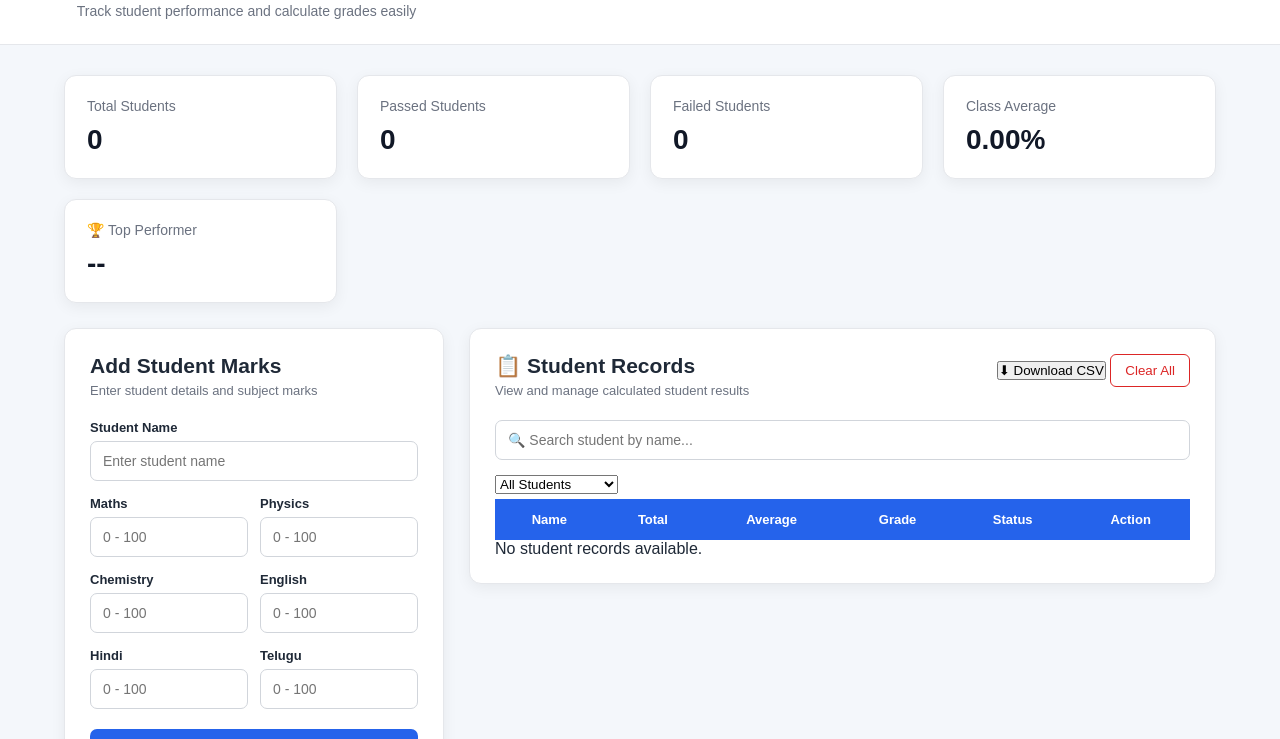
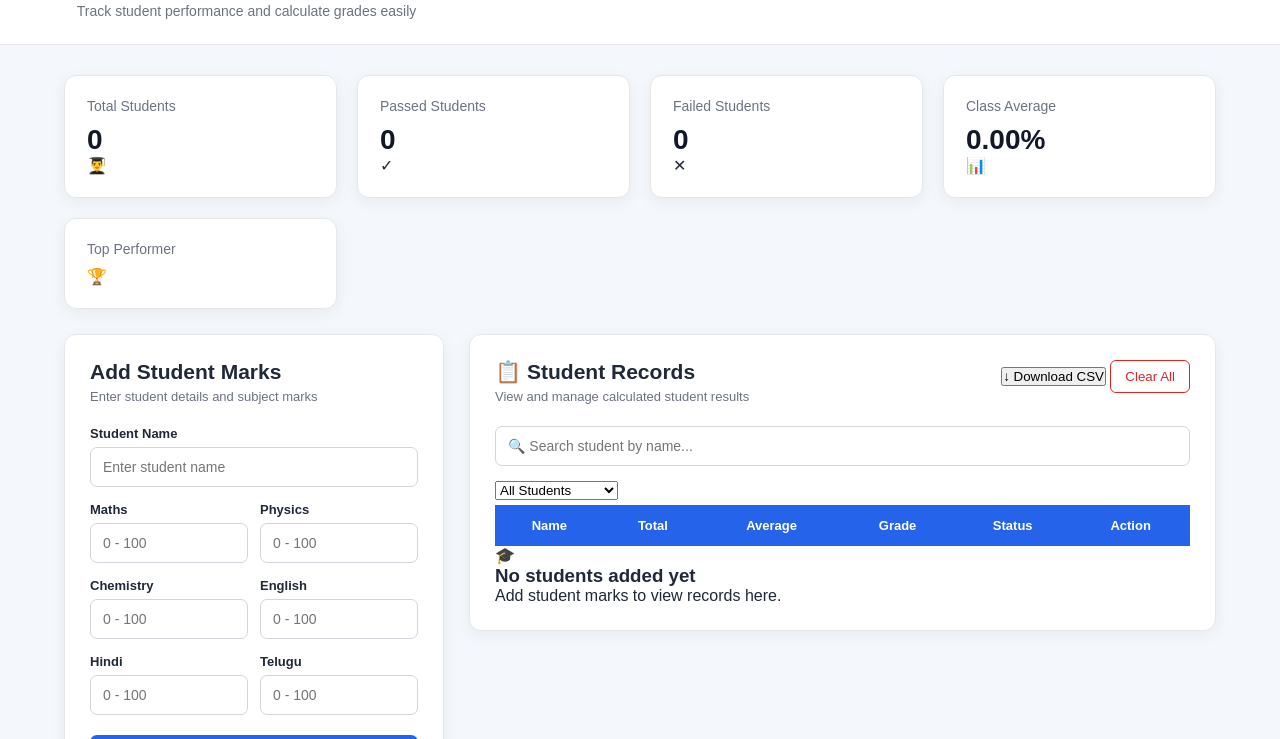
Before and after one commit to prasannadegani/Student-Grade-Tracker, a plain HTML site: page index.html in a window 1280 px wide. Shown: the part 61-800 px from the top of the page. Drawn offline with Linux system fonts and the light colour scheme.

Commit message:
Refactor HTML structure for better organization

```diff
--- a/index.html
+++ b/index.html
@@ -1,149 +1,114 @@
 <!DOCTYPE html>
 <html lang="en">
-
 <head>
     <meta charset="UTF-8">
     <meta name="viewport" content="width=device-width, initial-scale=1.0">
-
     <title>Student Grade Tracker</title>
-
     <link rel="stylesheet" href="style.css">
 </head>
-
 <body>
-
-<!-- HEADER -->
 <header class="header">
-
+    <div class="header-content">
         <div>
             <h1>🎓 Student Grade Tracker</h1>
-
             <p>
                 Track student performance and calculate grades easily
             </p>
         </div>
-
+    </div>
 </header>
-
-
 <main class="main-container">
-
-
-    <!-- DASHBOARD -->
-
     <section class="dashboard">
-
-        <!-- TOTAL STUDENTS -->
-
         <div class="stat-card total-card">
-
+            <div class="stat-top">
+                <div>
                     <p>Total Students</p>
-
                     <h2 id="totalStudents">
                         0
                     </h2>
-
                 </div>
-
-
-        <!-- PASSED STUDENTS -->
-
+                <span class="stat-icon total-icon">
+                    👨‍🎓
+                </span>
+            </div>
+        </div>
         <div class="stat-card passed-card">
-
+            <div class="stat-top">
+                <div>
                     <p>Passed Students</p>
-
                     <h2 id="passedStudents">
                         0
                     </h2>
-
                 </div>
-
-
-        <!-- FAILED STUDENTS -->
-
+                <span class="stat-icon passed-icon">
+                    ✓
+                </span>
+            </div>
+        </div>
         <div class="stat-card failed-card">
-
+            <div class="stat-top">
+                <div>
                     <p>Failed Students</p>
-
                     <h2 id="failedStudents">
                         0
                     </h2>
-
                 </div>
-
-
-        <!-- CLASS AVERAGE -->
-
+                <span class="stat-icon failed-icon">
+                    ✕
+                </span>
+            </div>
+        </div>
         <div class="stat-card average-card">
-
+            <div class="stat-top">
+                <div>
                     <p>Class Average</p>
-
                     <h2 id="classAverage">
                         0.00%
                     </h2>
-
                 </div>
-
-
-        <!-- TOP PERFORMER -->
-
+                <span class="stat-icon average-icon">
+                    📊
+                </span>
+            </div>
+        </div>
         <div class="stat-card topper-card">
-
-            <p>🏆 Top Performer</p>
-
+            <div class="stat-top">
+                <div>
+                    <p>Top Performer</p>
                     <h2 id="topPerformer">
-                --
                     </h2>
-
                 </div>
-
+                <span class="stat-icon topper-icon">
+                    🏆
+                </span>
+            </div>
+        </div>
     </section>
-
-
-    <!-- MAIN CONTENT -->
-
     <section class="content">
-
-
-        <!-- STUDENT FORM -->
-
         <div class="form-card">
-
+            <div class="section-heading">
                 <h2 id="formTitle">
                     Add Student Marks
                 </h2>
-
                 <p class="subtitle">
                     Enter student details and subject marks
                 </p>
-
-
-            <!-- STUDENT NAME -->
-
-            <label>
+            </div>
+            <div class="input-group">
+                <label for="name">
                     Student Name
                 </label>
-
                 <input
                     type="text"
                     id="name"
                     placeholder="Enter student name"
                 >
-
-
-            <!-- SUBJECT MARKS -->
-
+            </div>
             <div class="subjects">
-
-
-                <!-- MATHS -->
-
-                <div>
-
-                    <label>
+                <div class="input-group">
+                    <label for="maths">
                         Maths
                     </label>
-
                     <input
                         type="number"
                         id="maths"
@@ -151,18 +116,11 @@
                         min="0"
                         max="100"
                     >
-
                 </div>
-
-
-                <!-- PHYSICS -->
-
-                <div>
-
-                    <label>
+                <div class="input-group">
+                    <label for="physics">
                         Physics
                     </label>
-
                     <input
                         type="number"
                         id="physics"
@@ -170,18 +128,11 @@
                         min="0"
                         max="100"
                     >
-
                 </div>
-
-
-                <!-- CHEMISTRY -->
-
-                <div>
-
-                    <label>
+                <div class="input-group">
+                    <label for="chemistry">
                         Chemistry
                     </label>
-
                     <input
                         type="number"
                         id="chemistry"
@@ -189,18 +140,11 @@
                         min="0"
                         max="100"
                     >
-
                 </div>
-
-
-                <!-- ENGLISH -->
-
-                <div>
-
-                    <label>
+                <div class="input-group">
+                    <label for="english">
                         English
                     </label>
-
                     <input
                         type="number"
                         id="english"
@@ -208,18 +152,11 @@
                         min="0"
                         max="100"
                     >
-
                 </div>
-
-
-                <!-- HINDI -->
-
-                <div>
-
-                    <label>
+                <div class="input-group">
+                    <label for="hindi">
                         Hindi
                     </label>
-
                     <input
                         type="number"
                         id="hindi"
@@ -227,18 +164,11 @@
                         min="0"
                         max="100"
                     >
-
                 </div>
-
-
-                <!-- TELUGU -->
-
-                <div>
-
-                    <label>
+                <div class="input-group">
+                    <label for="telugu">
                         Telugu
                     </label>
-
                     <input
                         type="number"
                         id="telugu"
@@ -246,103 +176,50 @@
                         min="0"
                         max="100"
                     >
-
                 </div>
-
             </div>
-
-
-            <!-- CALCULATE / UPDATE BUTTON -->
-
             <button
                 id="calculateBtn"
                 class="calculate-btn"
                 onclick="calculateGrade()"
             >
-
-                Calculate Grade
-
             </button>
-
-
-            <!-- RESULT -->
-
             <div
                 id="result"
                 class="result-box"
             >
-
                 <p>
                     No result calculated yet.
                 </p>
-
             </div>
-
         </div>
-
-
-
-        <!-- STUDENT RECORDS -->
-
         <div class="records-card">
-
-
-            <!-- RECORD HEADER -->
-
             <div class="records-header">
-
                 <div>
-
                     <h2>
                         📋 Student Records
                     </h2>
-
                     <p>
                         View and manage calculated student results
                     </p>
-
                 </div>
-
-
-                <!-- RECORD ACTION BUTTONS -->
-
                 <div class="records-actions">
-
-                    <!-- DOWNLOAD CSV -->
-
                     <button
                         class="download-btn"
                         onclick="downloadCSV()"
                     >
-
-                        ⬇ Download CSV
-
+                        ↓ Download CSV
                     </button>
-
-
-                    <!-- CLEAR ALL -->
-
                     <button
                         class="clear-btn"
                         onclick="clearAllRecords()"
                     >
-
                         Clear All
 
                     </button>
-
                 </div>
-
             </div>
-
-
-            <!-- SEARCH AND FILTER -->
-
             <div class="records-tools">
-
-
-                <!-- SEARCH -->
-
                 <input
                     type="text"
                     id="searchStudent"
@@ -350,114 +227,61 @@
                     placeholder="🔍 Search student by name..."
                     onkeyup="filterRecords()"
                 >
-
-
-                <!-- FILTER -->
-
                 <select
                     id="statusFilter"
                     class="filter-box"
                     onchange="filterRecords()"
                 >
-
                     <option value="All">
                         All Students
                     </option>
-
                     <option value="Pass">
                         Passed Students
                     </option>
-
                     <option value="Fail">
                         Failed Students
                     </option>
-
                 </select>
-
             </div>
-
-
-            <!-- TABLE -->
-
             <div class="table-container">
-
                 <table id="studentTable">
-
                     <thead>
-
                         <tr>
-
-                            <th>
-                                Name
-                            </th>
-
-                            <th>
-                                Total
-                            </th>
-
-                            <th>
-                                Average
-                            </th>
-
-                            <th>
-                                Grade
-                            </th>
-
-                            <th>
-                                Status
-                            </th>
-
-                            <th>
-                                Action
-                            </th>
-
+                            <th>Name</th>
+                            <th>Total</th>
+                            <th>Average</th>
+                            <th>Grade</th>
+                            <th>Status</th>
+                            <th>Action</th>
                         </tr>
-
                     </thead>
-
-
                     <tbody>
-
-                        <!-- Student records appear here -->
-
                     </tbody>
-
                 </table>
-
             </div>
-
-
-            <!-- EMPTY MESSAGE -->
-
             <div
                 id="emptyMessage"
                 class="empty-message"
             >
-
-                No student records available.
-
+                <div class="empty-icon">
+                    🎓
                 </div>
-
+                <h3>
+                    No students added yet
+                </h3>
+                <p>
+                    Add student marks to view records here.
+                </p>
             </div>
-
+        </div>
     </section>
-
 </main>
-
-
-<!-- FOOTER -->
-
 <footer>
-
     <p>
         © 2026 Student Grade Tracker
     </p>
 
 </footer>
-
-
 <script src="script.js"></script>
-
 </body>
-
 </html>
```
Lines whose indentation alone changed are shown as unchanged.
